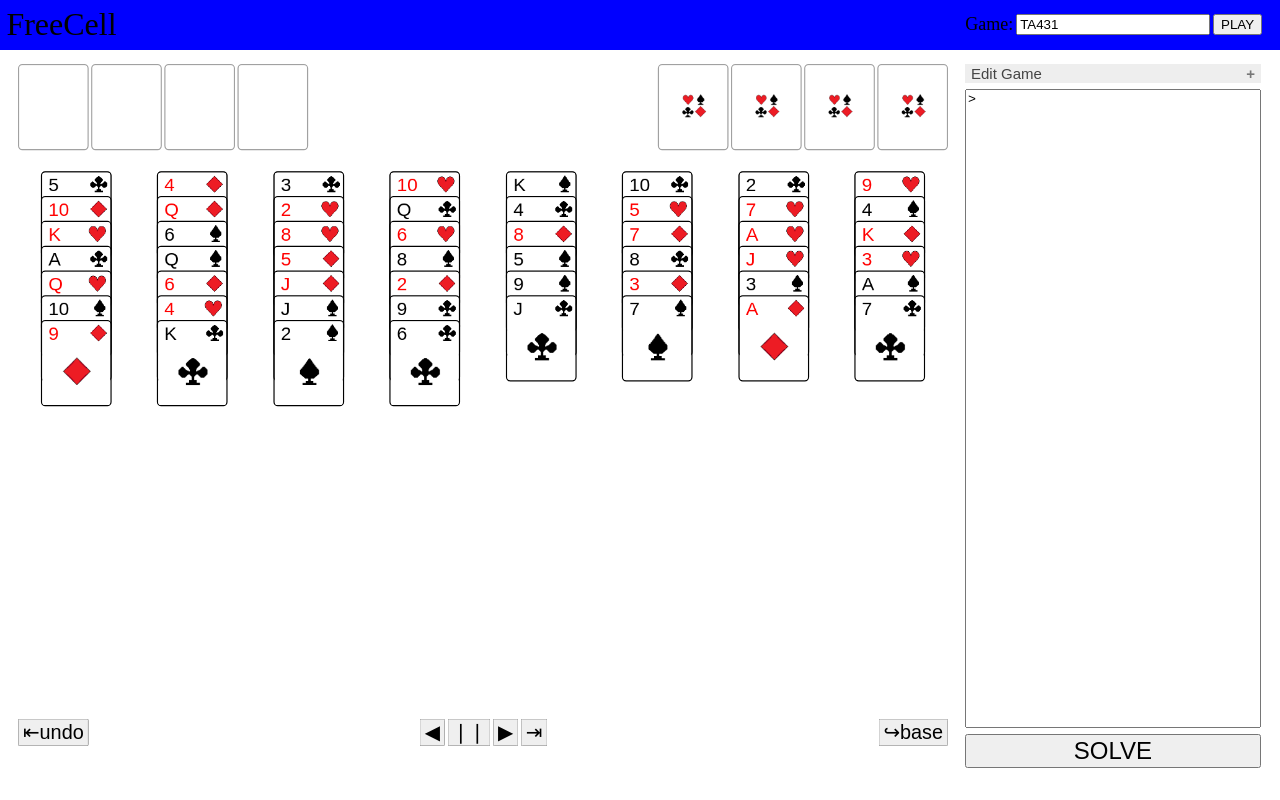
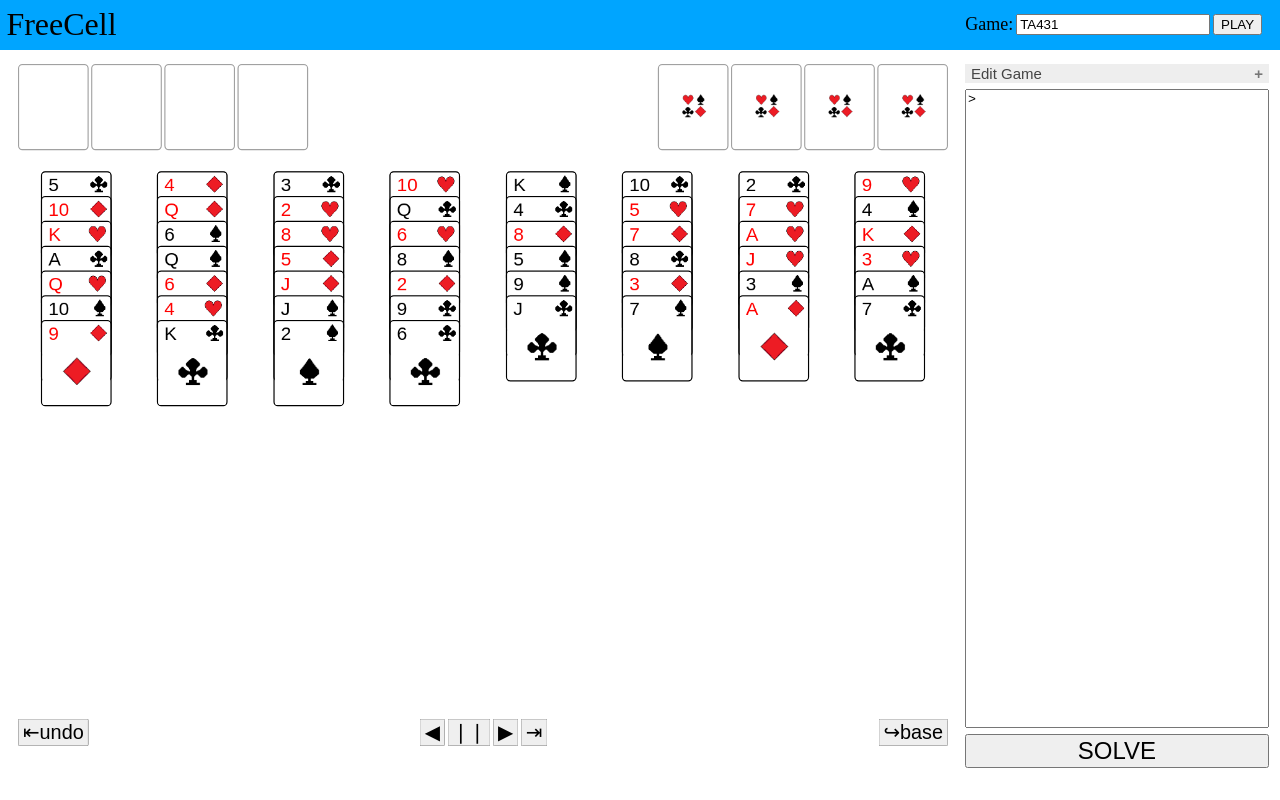
Before and after one commit to fp2103/fp2103.github.io, a plain HTML site: page index.html in a window 1280 px wide. Drawn offline with nearby package versions, Linux system fonts and the light colour scheme.

Commit message:
clear blue

```diff
--- a/main.css
+++ b/main.css
@@ -67,7 +67,7 @@
 /* MENUs */
 #top_menu {
     overflow: hidden;
-    background-color: blue;
+    background-color: #00a5ff;
     position: fixed;
     top: 0;
     right: 0;
@@ -159,7 +159,7 @@
 }
 
 #main_menu {
-    width: 37ch;
+    width: 38ch;
     display: flex;
     flex-direction: column;
 }
--- a/view.js
+++ b/view.js
@@ -266,7 +266,7 @@ function update_moves_area (additional_msg) {
     for (let i = 0; i < fcboard.moves.length; i++) {
         let b = fcboard.moves.length - i;
         if (b == fcboard.back_count) {
-            solve_area_value += ">";
+            solve_area_value += "> ";
             if (additional_msg) {
                 solve_area_value += additional_msg;
             }
@@ -275,7 +275,7 @@ function update_moves_area (additional_msg) {
         solve_area_value += "\n";
     }
     if (fcboard.back_count == 0) {
-        solve_area_value += ">";
+        solve_area_value += "> ";
         if (additional_msg) {
             solve_area_value += additional_msg;
         }
```
